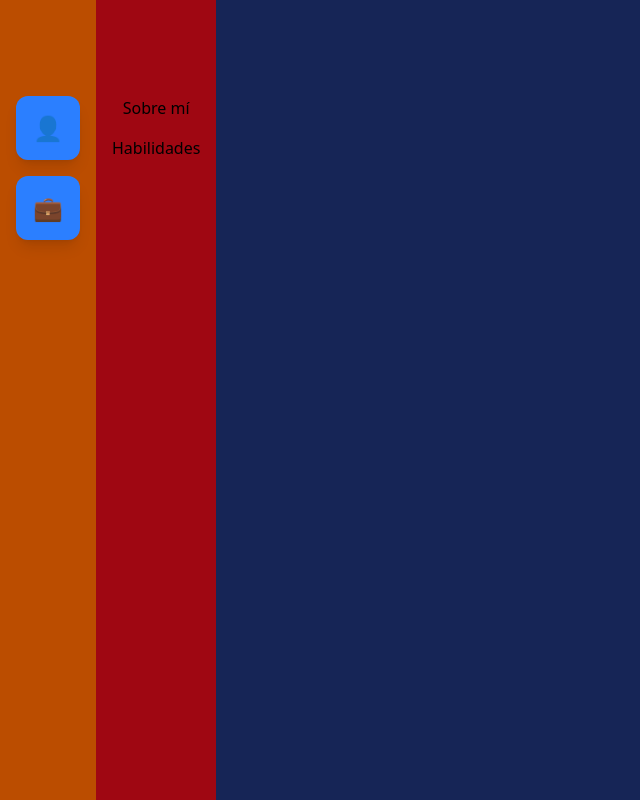
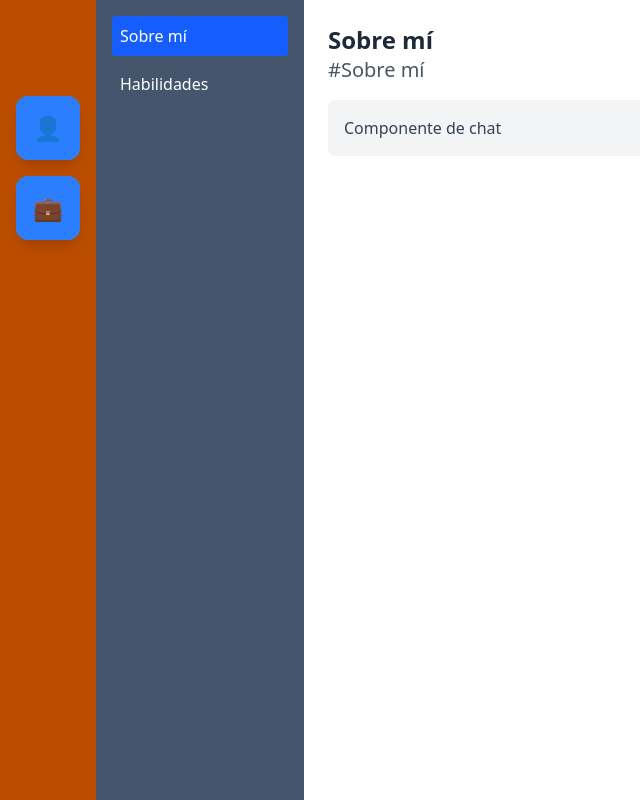
Before and after one commit to FrancoBarberis/Portfolio-Franco, a React (Vite) app: page / in a window 1280 px wide. Shown: the whole page, without its empty margins (0-640 px from the left). Built offline with nearby package versions, Linux system fonts and the light colour scheme.

Commit message:
Chat, channel change

```diff
--- a/src/layout/ChannelSidebar.jsx
+++ b/src/layout/ChannelSidebar.jsx
@@ -1,11 +1,21 @@
-function ChannelSidebar({channels}){
+function ChannelSidebar({channels, onChannelSelect, selectedChannel}) {
     return (
-        <div className="bg-red-800 flex flex-col p-4 pt-24 gap-4">
+        <div className="flex flex-col gap-2 bg-slate-600 text-white w-52 p-4">
             {channels.map(channel => (
-                <button key={channel.id}>{channel.channelName}</button>
+                <button
+                    key={channel.id}
+                    onClick={() => onChannelSelect(channel)}
+                    className={`text-left p-2 rounded ${
+                        selectedChannel?.id === channel.id
+                          ? 'bg-blue-600'
+                          : 'hover:bg-slate-500'
+                    }`}
+                >
+                    {channel.channelName}
+                </button>
             ))}
         </div>
-    )
+    );
 }
 
 export default ChannelSidebar;
--- a/src/layout/ChatArea.jsx
+++ b/src/layout/ChatArea.jsx
@@ -1,2 +1,18 @@
+function ChatArea({ channel, serverName }) {
+  return (
+    <div className="flex-1 bg-white p-6">
+      <div className="mb-4">
+        <h1 className="text-2xl font-bold text-gray-800">{serverName}</h1>
+        <h2 className="text-xl text-gray-600">#{channel.channelName}</h2>
+      </div>
+
+      <div className="bg-gray-100 p-4 rounded-lg">
+        <div className="whitespace-pre-line text-gray-700">
+          {channel.chat}
+        </div>
+      </div>
+    </div>
+  );
+}
 
 export default ChatArea;
--- a/src/layout/MainLayout.jsx
+++ b/src/layout/MainLayout.jsx
@@ -1,5 +1,6 @@
 import ServerSidebar from "./ServerSidebar";
 import ChannelSidebar from "./ChannelSidebar";
+import ChatArea from "./ChatArea";
 import { useState } from 'react';
 
 function MainLayout() {
@@ -34,11 +35,21 @@ function MainLayout() {
     },
   ];
   const [selectedServer, setSelectedServer] = useState(servidores[0]);
+  const [selectedChannel, setSelectedChannel] = useState(servidores[0].channels[0]);
+  const handleChannelChange = (channel) => {
+    setSelectedChannel(channel);
+  }
+  const handleServerChange = (server) => {
+    setSelectedServer(server);
+    setSelectedChannel(server.channels[0]); // Seleccionar primer canal del nuevo servidor
+  };
 
   return (
     <div className="bg-blue-950 min-h-screen flex flex-row">
-      <ServerSidebar servers={servidores} onServerSelect={setSelectedServer} />
-      <ChannelSidebar channels={selectedServer.channels} />
+      <ServerSidebar servers={servidores} onServerSelect={handleServerChange} />
+      <ChannelSidebar channels={selectedServer.channels} onChannelSelect={handleChannelChange} selectedChannel={selectedChannel} />
+      <ChatArea channel={selectedChannel} serverName={selectedServer.tooltip} />
+
     </div>
   );
 }
```
